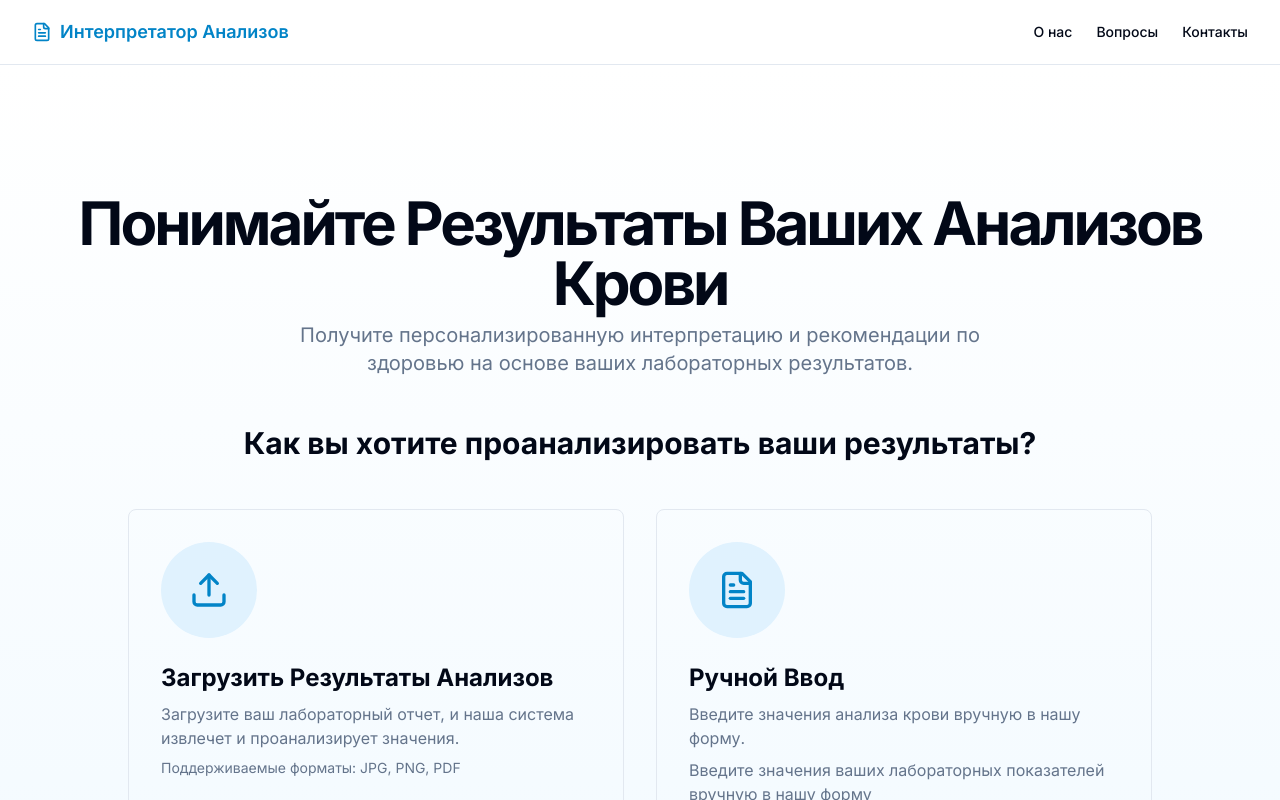
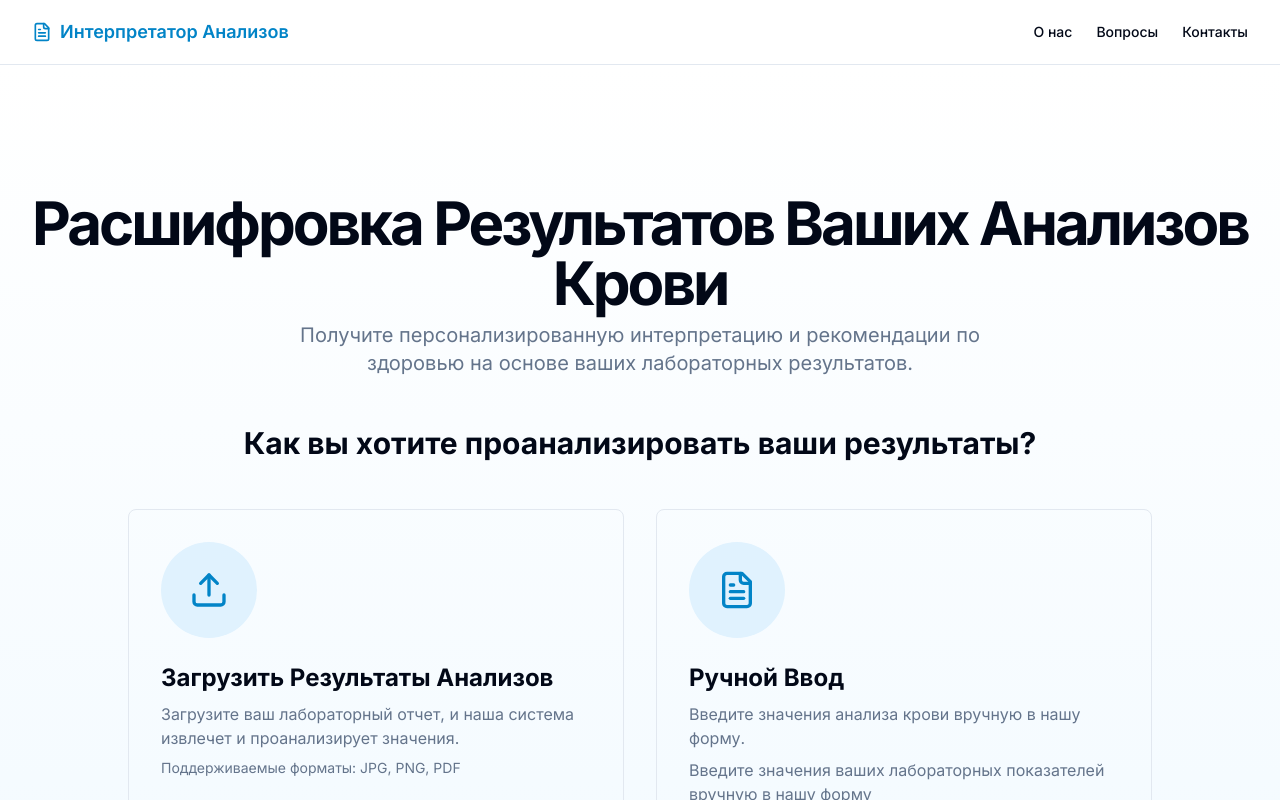
Before and after one commit to DinmukhamedJunussov/medtech-frontend, a Next.js app: page / in a window 1280 px wide. Shown: the top 800 px of the page. Built offline with nearby package versions, Linux system fonts and the light colour scheme.

Commit message:
changed text

```diff
--- a/app/page.tsx
+++ b/app/page.tsx
@@ -38,7 +38,7 @@ export default function Home() {
             <div className="flex flex-col items-center space-y-4 text-center">
               <div className="space-y-2">
                 <h1 className="text-3xl font-bold tracking-tighter sm:text-4xl md:text-5xl lg:text-6xl/none">
-                  Понимайте Результаты Ваших Анализов Крови
+                  Расшифровка Результатов Ваших Анализов Крови
                 </h1>
                 <p className="mx-auto max-w-[700px] text-muted-foreground md:text-xl">
                   Получите персонализированную интерпретацию и рекомендации по здоровью на основе ваших лабораторных
```
